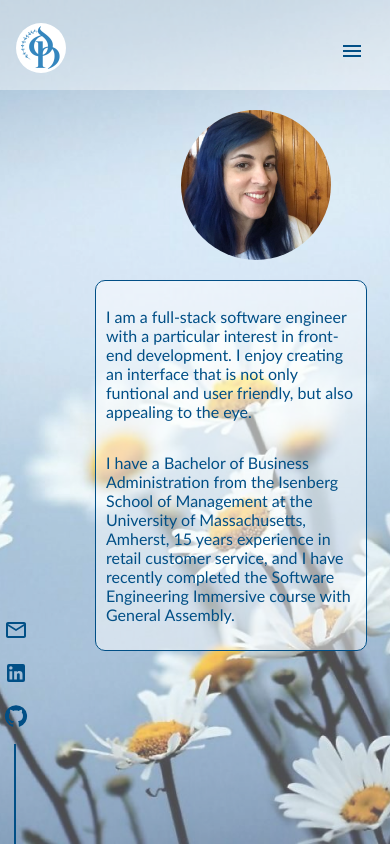
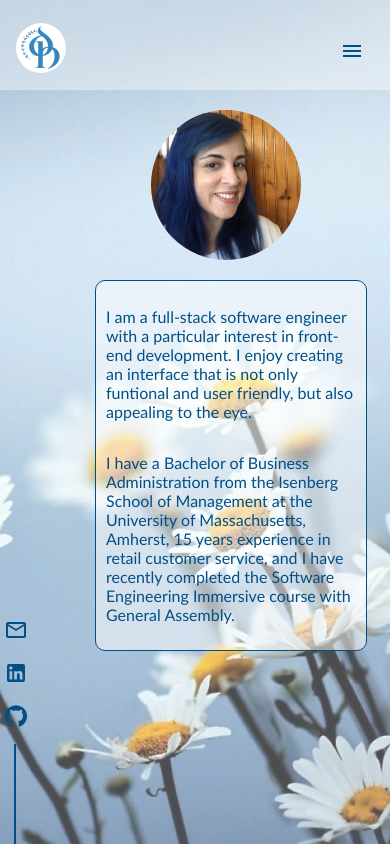
Before and after one commit to danianise/Portfolio, a React (Create React App) app: page /about in a window 390 px wide. Built offline with nearby package versions, Linux system fonts and the light colour scheme.

Commit message:
Trying to fix router bug in Netlify by removing exit transition

```diff
--- a/src/components/About.js
+++ b/src/components/About.js
@@ -10,7 +10,7 @@
       id='about'
       initial={{opacity: 0}}
       animate={{opacity: 1}}
-      exit={{opacity: 0}}
+      // exit={{opacity: 0}}
     >
         <img className='dHoeyImg' src='dHoey.jpg'/>
 
--- a/src/components/ContactExpanded.js
+++ b/src/components/ContactExpanded.js
@@ -16,7 +16,7 @@
         id='contact'
         initial={{opacity: 0}}
         animate={{opacity: 1}}
-        exit={{opacity: 0}}
+        // exit={{opacity: 0}}
       >
         <div className='contactExpandedHead'>
           <h1>
--- a/src/components/Projects.js
+++ b/src/components/Projects.js
@@ -11,7 +11,7 @@
         className='projectsContent'
         initial={{opacity: 0}}
         animate={{opacity: 1}}
-        exit={{opacity: 0}}
+        // exit={{opacity: 0}}
     >
 
         <div className='projects'>
--- a/src/components/Skills.js
+++ b/src/components/Skills.js
@@ -13,7 +13,7 @@
       className='skills'
       initial={{opacity: 0}}
       animate={{opacity: 1}}
-      exit={{opacity: 0}}
+      // exit={{opacity: 0}}
     >
 
         <li>
--- a/src/components/Title.js
+++ b/src/components/Title.js
@@ -10,7 +10,7 @@
       id='title'
       initial={{opacity: 0}}
       animate={{opacity: 1}}
-      exit={{opacity: 0}}
+      // exit={{opacity: 0}}
     >
       {/* <div className='title' id='title'> */}
         <h1>
--- a/src/css/About.css
+++ b/src/css/About.css
@@ -33,7 +33,7 @@
         width: 150px;
         height: 150px;
         align-self:center;
-        margin-left: 90px;
+        /* margin-left: 90px; */
         /* margin-right: 90px; */
     }
 
```
Also changed, not shown: src/components/Technologies.js (deleted).
